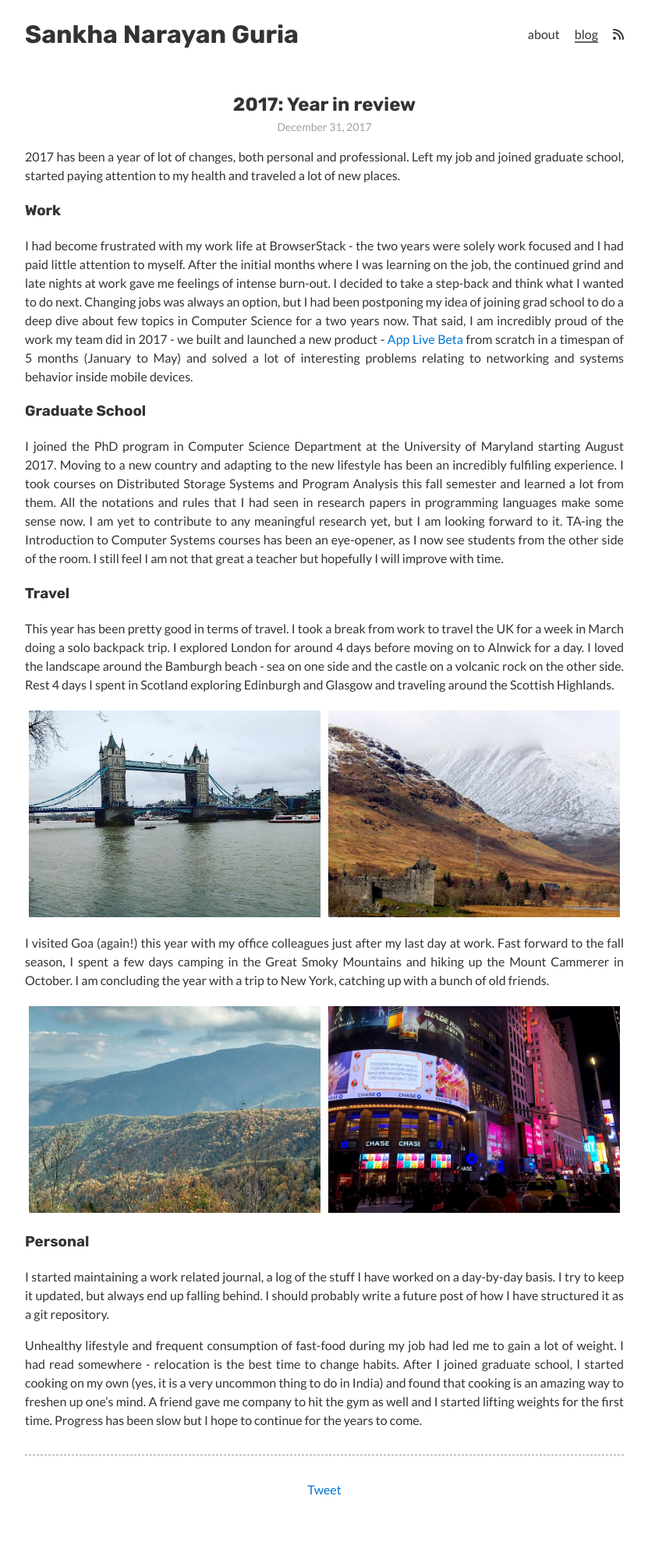
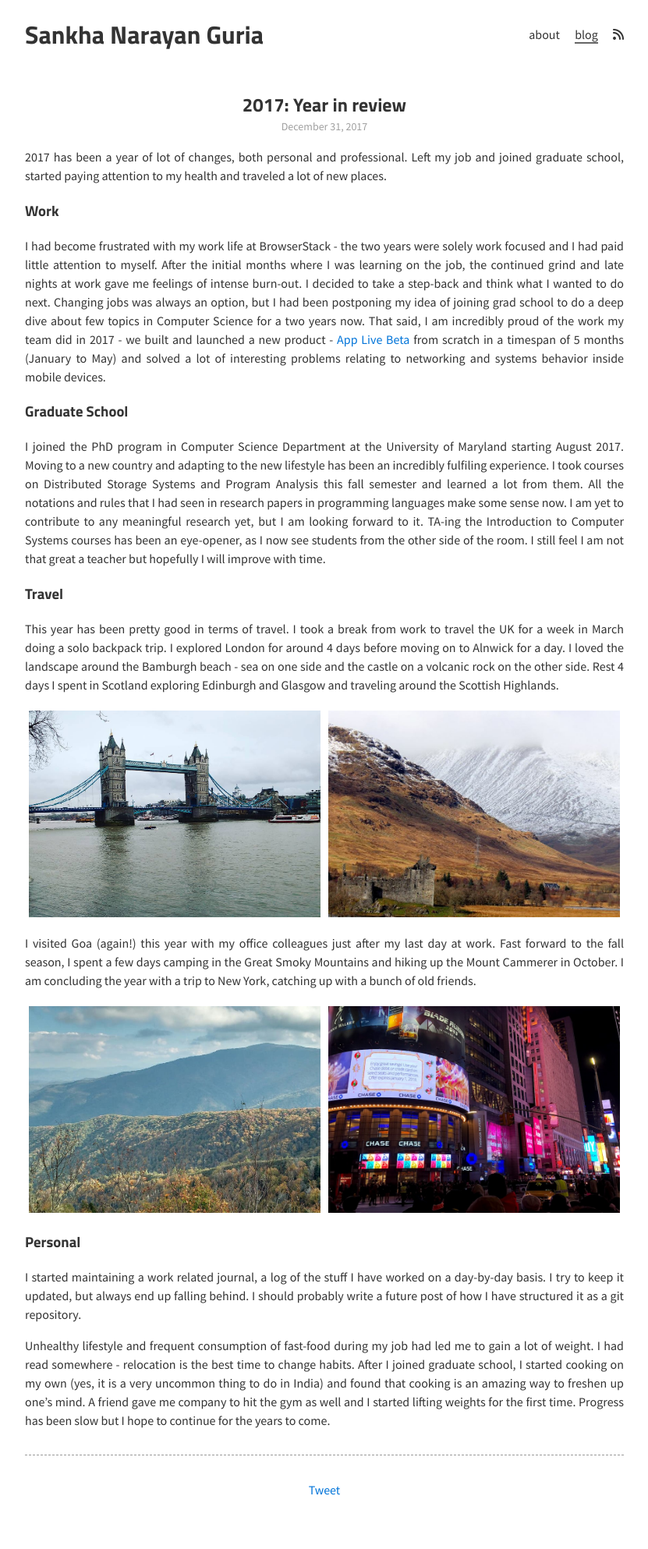
Before and after one commit to ngsankha/ngsankha.github.io, a Jekyll site: the page built from _posts/2017-12-31-2017-year-review.md, in a window 1280 px wide. Shown: the whole page at 78% size, without its empty margins (224-1055 px from the left). Built offline with Jekyll 4.4.1, drawn with Linux system fonts in a browser that asks for light colours; nearby versions of some CDN libraries; comment, search, counter and statistics services are not loaded.

Commit message:
change fonts again

```diff
--- a/css/main.scss
+++ b/css/main.scss
@@ -4,8 +4,8 @@
 
 @charset "utf-8";
 
-$base-font-family: 'Lato', Helvetica, Arial, sans-serif;
-$head-font-family: 'Rubik', Helvetica, Arial, sans-serif;
+$base-font-family: 'Source Sans Pro', Helvetica, Arial, sans-serif;
+$head-font-family: 'Titillium Web', Helvetica, Arial, sans-serif;
 $base-font-size:   16px;
 $small-font-size:  0.875rem;
 $base-line-height: 1.5;
@@ -18,7 +18,7 @@ $border-color: #ddd;
 $img-height:   275px;
 $img_spacing:  5px;
 
-@import url(//fonts.googleapis.com/css?family=Rubik:700|Lato:400,400i,700);
+@import url(//fonts.googleapis.com/css?family=Titillium+Web:700|Source+Sans+Pro:400,400i,700);
 @import "color";
 @import "base";
 @import "layout";
```
